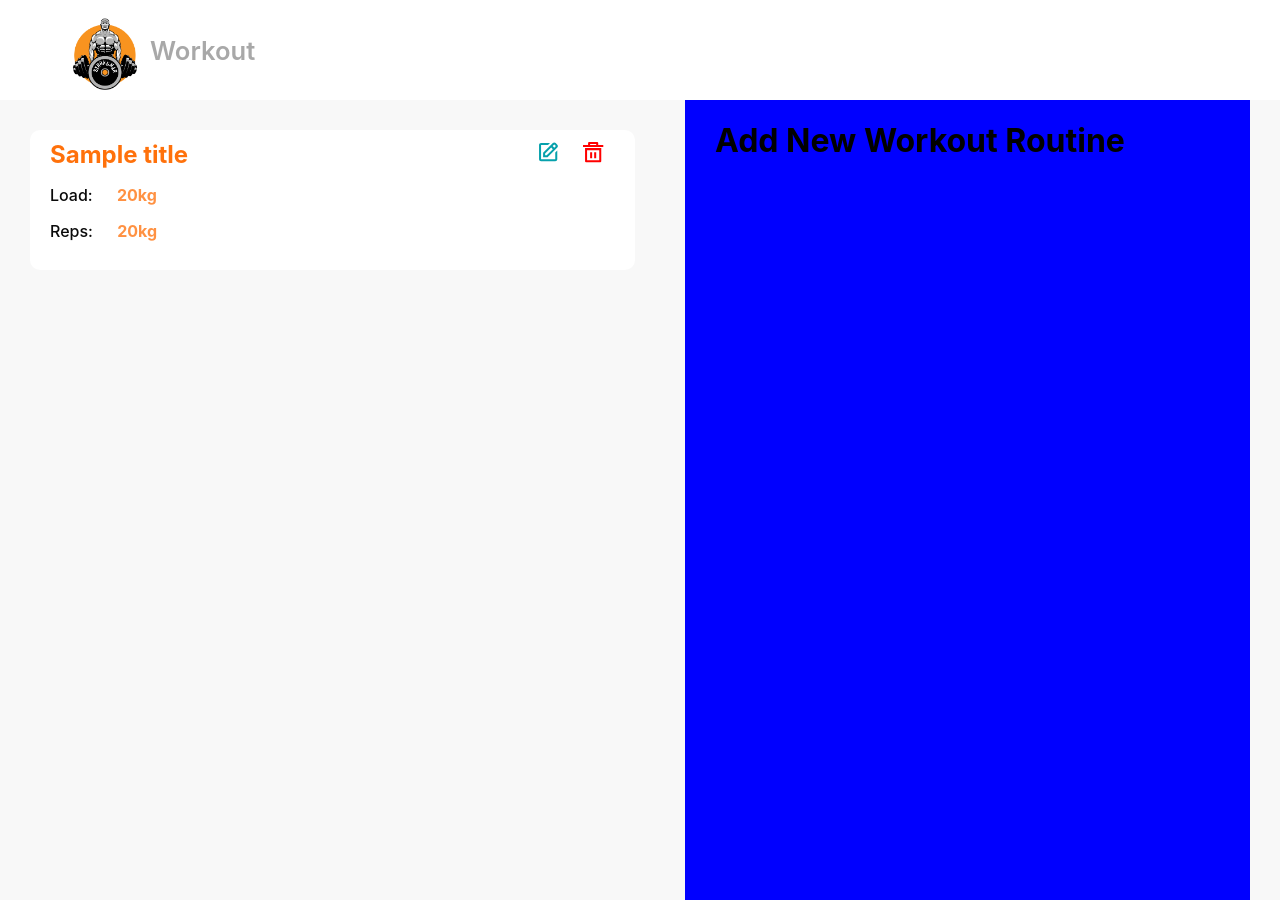
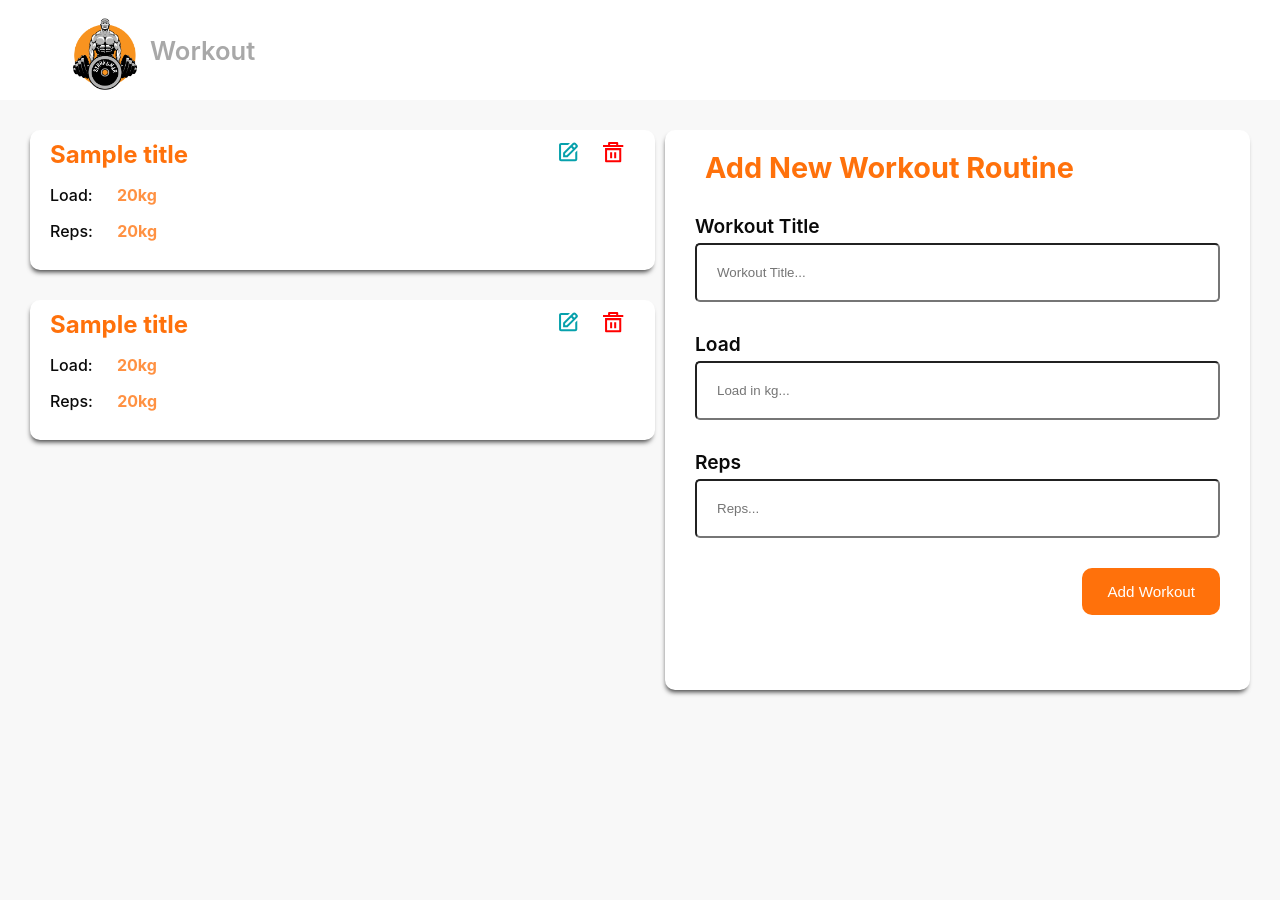
Before and after one commit to Achiekobby/workout_frontend, a React (Create React App) app: page / in a window 1280 px wide. Shown: the top 900 px of the page. Built offline with nearby package versions, Linux system fonts and the light colour scheme.

Commit message:
form ui completed

```diff
--- a/src/components/WorkoutCard.jsx
+++ b/src/components/WorkoutCard.jsx
@@ -4,6 +4,22 @@ import { RiDeleteBin5Line } from "react-icons/ri";
 import "../scss/WorkoutCard.scss"
 const WorkoutCard = () => {
   return (
+    <div className="workouts">
+<div className="workout-card">
+      <div className="card_container">
+        <div className="card_content">
+          <h3 className="workout_title">Sample title</h3>
+          <div className="workout_specs">
+            <p>Load: <span>20kg</span></p>
+            <p>Reps: <span>20kg</span></p>
+          </div>
+        </div>
+        <div className="actions">
+          <BiEdit className="edit" />
+          <RiDeleteBin5Line className="delete" />
+        </div>
+      </div>
+    </div>
     <div className="workout-card">
       <div className="card_container">
         <div className="card_content">
@@ -19,6 +35,8 @@ const WorkoutCard = () => {
         </div>
       </div>
     </div>
+    </div>
+
   );
 };
 
--- a/src/components/WorkoutForm.jsx
+++ b/src/components/WorkoutForm.jsx
@@ -1,15 +1,51 @@
-import React from 'react'
-import "../scss/WorkoutForm.scss"
+import React from "react";
+import "../scss/WorkoutForm.scss";
 const WorkoutForm = () => {
   return (
-    <div className="form">
+    <div className="form_card">
       <div className="container">
         <div className="wrapper">
-          <h1>Add New Workout Routine</h1>
+          <div className="title">
+            <h1>Add New Workout Routine</h1>
+          </div>
+          <div className="workout_form">
+            <form className="form">
+              <div className="input_group">
+                <label htmlFor="title">Workout Title</label>
+                <input
+                  type="text"
+                  name="title"
+                  id="title"
+                  placeholder="Workout Title..."
+                />
+              </div>
+              <div className="input_group">
+                <label htmlFor="load">Load</label>
+                <input
+                  type="number"
+                  name="load"
+                  id="load"
+                  placeholder="Load in kg..."
+                />
+              </div>
+              <div className="input_group">
+                <label htmlFor="reps">Reps</label>
+                <input
+                  type="number"
+                  name="reps"
+                  id="reps"
+                  placeholder="Reps..."
+                />
+              </div>
+              <button type="submit" className="btn-button">
+                Add Workout
+              </button>
+            </form>
+          </div>
         </div>
       </div>
     </div>
-  )
-}
+  );
+};
 
-export default WorkoutForm
+export default WorkoutForm;
--- a/src/index.css
+++ b/src/index.css
@@ -1,5 +1,6 @@
 body {
   margin: 0;
+  padding: 0;
   font-family: -apple-system, BlinkMacSystemFont, 'Segoe UI', 'Roboto', 'Oxygen',
     'Ubuntu', 'Cantarell', 'Fira Sans', 'Droid Sans', 'Helvetica Neue',
     sans-serif;
--- a/src/scss/WorkoutCard.scss
+++ b/src/scss/WorkoutCard.scss
@@ -1,38 +1,42 @@
-.workout-card{
+.workouts {
+  width: 100%;
+
+  .workout-card {
     width: 100%;
     height: 120px;
     background: #fff;
     margin: 30px 0;
     padding: 10px 20px;
     border-radius: 10px;
+    box-shadow: -1px 4px 5px -2px rgba(0,0,0,0.75);
 
-  .card_container{
+    .card_container {
       width: 100%;
       height: 100%;
       display: flex;
       justify-content: space-between;
 
-    .card_content{
+      .card_content {
         display: flex;
         flex-direction: column;
         justify-content: flex-start;
 
-      .workout_title{
+        .workout_title {
           font-size: 1.5rem;
           font-weight: 700;
           color: rgb(255, 113, 11);
           margin: 0;
         }
 
-      .workout_specs{
+        .workout_specs {
           padding: 0;
           margin: 0;
-        p{
+          p {
             font-size: 1rem;
             font-weight: 500;
             color: #0a0a0a;
 
-          span{
+            span {
               font-weight: 700;
               margin-left: 20px !important;
               color: rgba(255, 113, 11, 0.776);
@@ -41,18 +45,18 @@
         }
       }
 
-    .actions{
+      .actions {
         margin-right: 10px;
         display: flex;
         align-items: flex-start;
 
-      .edit{
+        .edit {
           color: rgb(7, 161, 172);
           font-size: 1.52rem;
           cursor: pointer;
         }
 
-      .delete{
+        .delete {
           color: red;
           font-size: 1.52rem;
           margin-left: 20px;
@@ -61,3 +65,4 @@
       }
     }
   }
+}
--- a/src/scss/WorkoutForm.scss
+++ b/src/scss/WorkoutForm.scss
@@ -1,13 +1,90 @@
-.form{
+.form_card{
   width: 100%;
-  background-color: blue;
+  height: 70%;
+  background-color: #ffff;
+  border-radius: 10px;
+  margin-top: 30px;
+  box-shadow: -1px 4px 5px -2px rgba(0,0,0,0.75);
 
-  // .container{
-  //   width: 100%;
+  .container{
+    width: 100%;
+    height: 100%;
+    display: flex;
+    margin: 0;
+    justify-content: center;
+    align-items: center;
 
-  //   .wrapper{
-  //     display: flex;
-  //     flex-direction: column;
-  //   }
-  // }
+
+    .wrapper{
+      width: 100%;
+      height: 100%;
+      display: flex;
+      flex-direction: column;
+      justify-content: flex-start;
+      align-items:flex-start;
+
+
+      .title{
+        margin: 0 !important;
+        padding: 0;
+        h1{
+          font-size: 1.8rem;
+          font-weight: 700;
+          color: rgb(255, 113, 11);
+          padding: 10px;
+          margin-top: 10px;
+        }
+      }
+      .workout_form{
+        width: 100%;
+        height: 100%;
+        margin-top: -50px;
+        margin-bottom: 30px;
+        .form{
+          margin: 0;
+
+          .input_group{
+            display: flex;
+            flex-direction: column;
+            margin-bottom:30px ;
+
+            label{
+              font-size: 1.2rem;
+              font-weight: 600;
+              color: #0a0a0a;
+
+            }
+
+            input{
+              padding: 20px;
+              border-radius: 5px;
+              margin-top:5px ;
+
+              :focus{
+                outline: none;
+              }
+            }
+          }
+          .btn-button{
+            padding: 15px 25px;
+            border: none;
+            background:rgb(255, 113, 11);
+            color: #fff;
+            font-size: 0.95rem;
+            font-weight: 500;
+            cursor: pointer;
+            border-radius: 10px;
+            float: right;
+            transition: 0.5s ease-in-out;
+
+            &:hover{
+              background: #fff;
+              color:rgb(255, 113, 11);
+              border: 1px solid rgb(255, 113, 11);
+            }
+          }
+        }
+      }
+    }
+  }
 }
```
Lines whose indentation alone changed are shown as unchanged.
